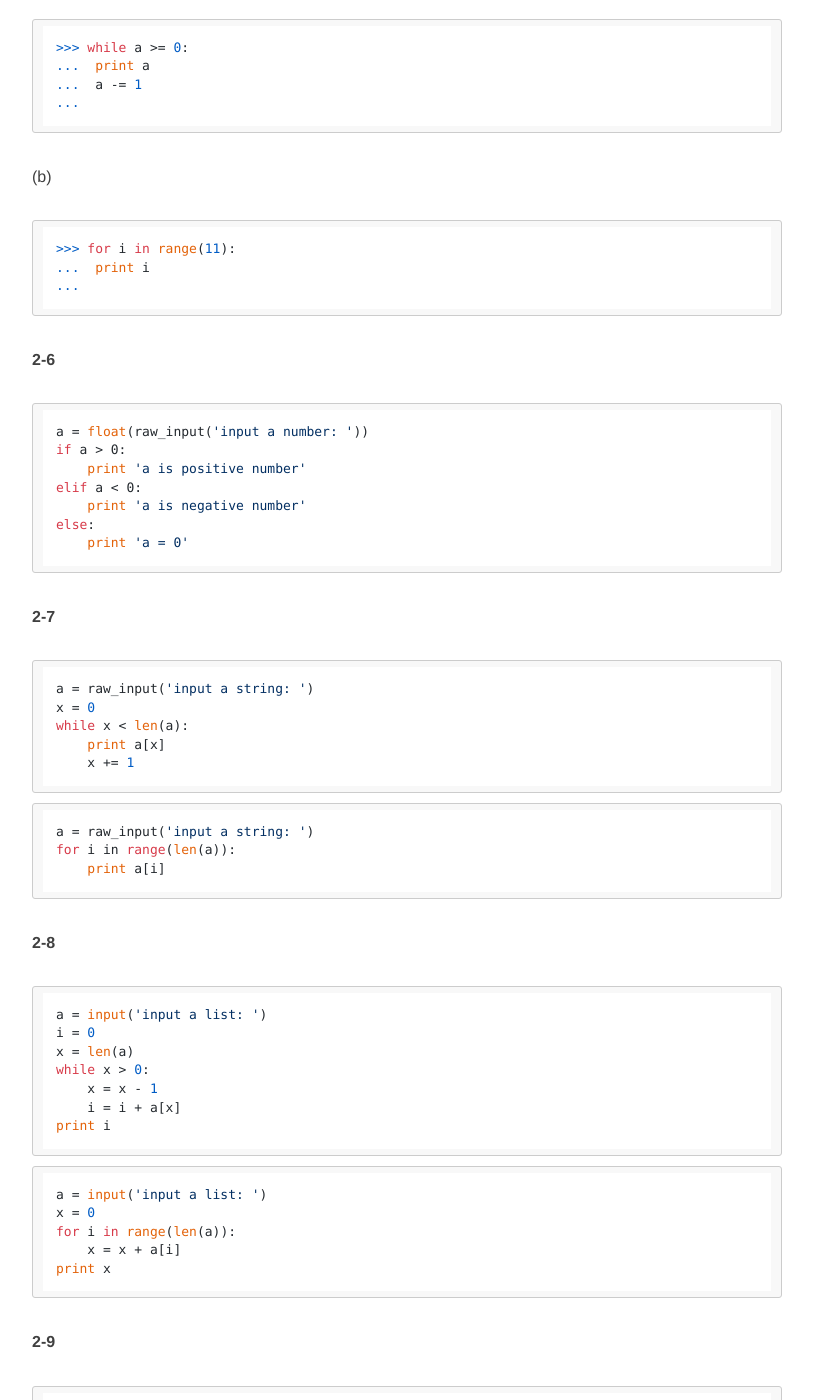
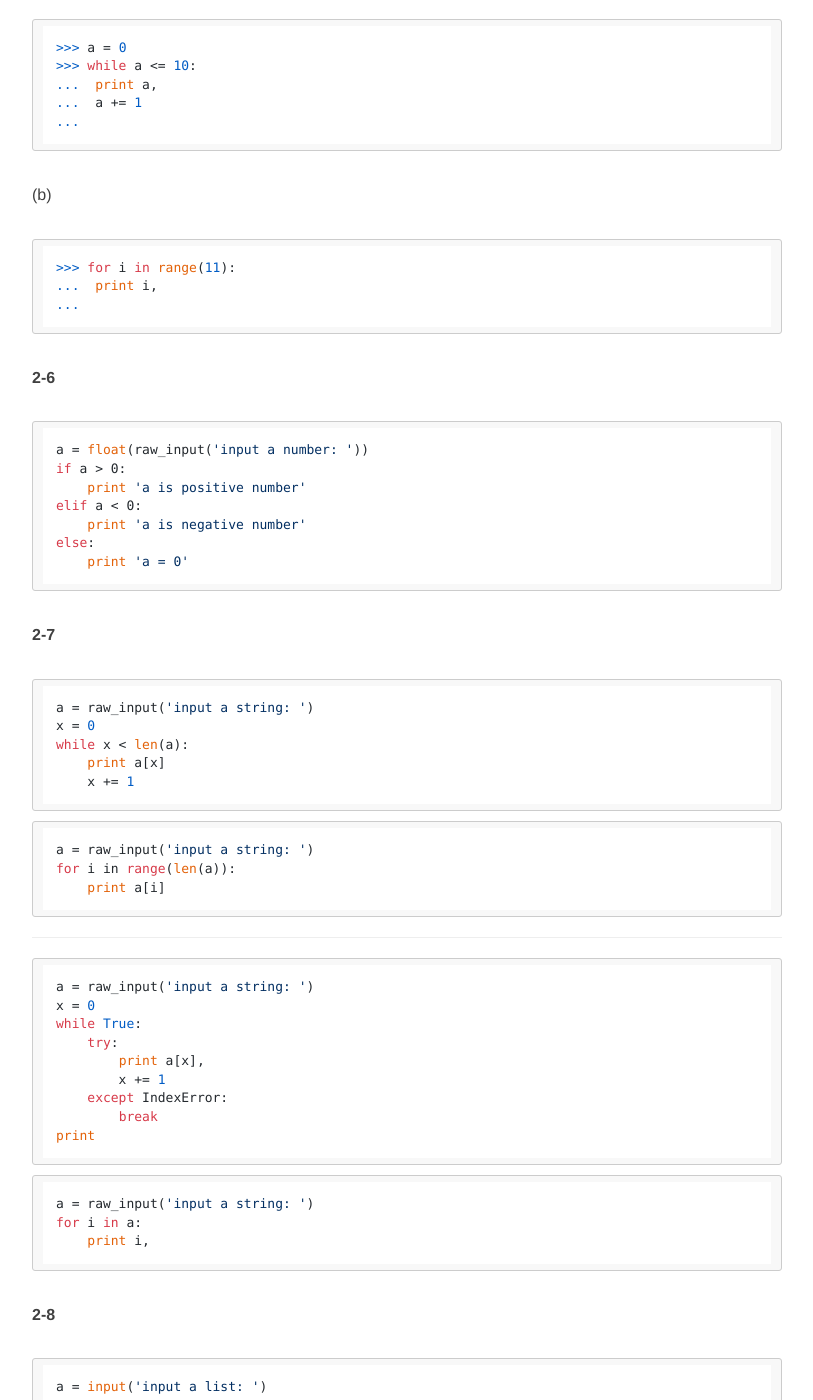
Before and after one commit to zhyucan/zhyucan.github.io, a Jekyll site: the page built from _posts/2016-6-2-core-Python-2.md, in a window 1280 px wide and 1400 px high, scrolled down 1725 px. Shown: the whole window, without its empty margins (233-1046 px from the left). Built offline with Jekyll 4.4.1, drawn with Linux system fonts in a browser that asks for light colours; nearby versions of some CDN libraries; comment, search, counter and statistics services are not loaded; some of the changed text lies outside the part shown.

Commit message:
update c-py-2

````diff
--- a/_posts/2016-6-2-core-Python-2.md
+++ b/_posts/2016-6-2-core-Python-2.md
@@ -62,16 +62,17 @@ print age
 (a)
 
 ```python
->>> while a >= 0:
-...     print a
-...     a -= 1
+>>> a = 0
+>>> while a <= 10:
+...     print a,
+...     a += 1
 ...
 ```
 (b)
 
 ```python
 >>> for i in range(11):
-...     print i
+...     print i,
 ...
 ```
 
@@ -102,6 +103,25 @@ a = raw_input('input a string: ')
 for i in range(len(a)):
     print a[i]
 ```
+---
+```python
+a = raw_input('input a string: ')
+x = 0
+while True:
+    try:
+        print a[x],
+        x += 1
+    except IndexError:
+        break
+print
+```
+
+```python
+a = raw_input('input a string: ')
+for i in a:
+    print i,
+```
+
 
 **2-8**
 
@@ -114,6 +134,7 @@ while x > 0:
     i = i + a[x]
 print i
 ```
+
 ```python
 a = input('input a list: ')
 x = 0
@@ -148,5 +169,10 @@ while True:
         print 'Bad~'
         x = float(raw_input('re-input a number between 1 and 100: '))
 ```
-
-**2-11**
+---
+```python
+while True:
+    x = float(raw_input('input a number between 1 and 100: '))
+    if 1 <= x <= 100:
+        print 'Good~'
+        break
````
Also changed, not shown: About.md (+0 -6 lines).
